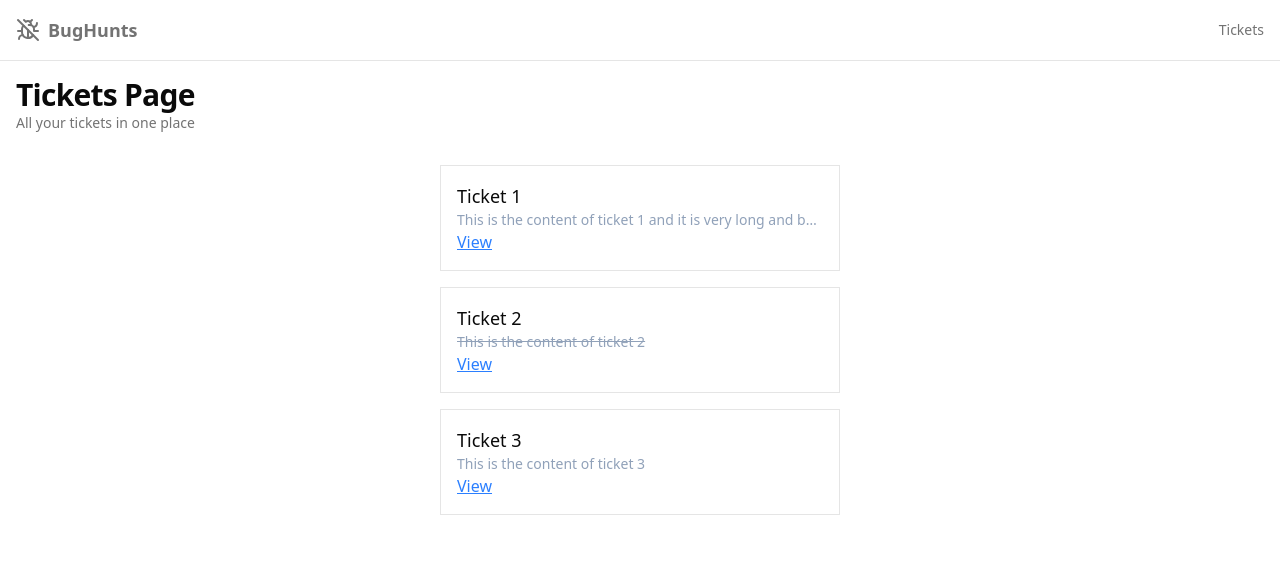
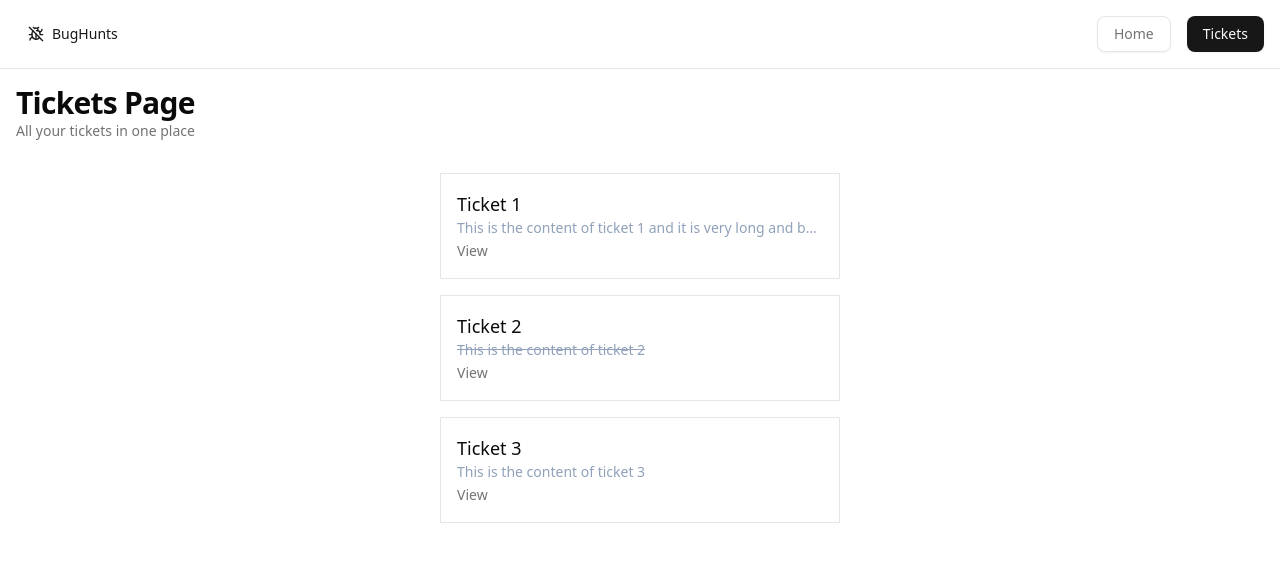
Before and after one commit to femmor/bug-hunt, a Next.js app: page /tickets in a window 1280 px wide. Shown: the top 562 px of the page. Built offline with nearby package versions, Linux system fonts and the light colour scheme.

Commit message:
chore: using shadcn button

```diff
--- a/package.json
+++ b/package.json
@@ -12,6 +12,7 @@
     "type": "tsc --noEmit"
   },
   "dependencies": {
+    "@radix-ui/react-slot": "^1.2.0",
     "class-variance-authority": "^0.7.1",
     "clsx": "^2.1.1",
     "lucide-react": "^0.503.0",
--- a/src/app/_navigation.tsx
+++ b/src/app/_navigation.tsx
@@ -1,23 +1,38 @@
 import { BugOff } from "lucide-react";
 import Link from "next/link";
+
+import { Button } from "@/components/ui/button";
 
 const Header = () => {
   return (
     <nav>
       <div className="flex align-items justify-between p-4 border-b">
-        <Link
-          href="/"
-          className="flex items-center gap-x-2 text-sm font-medium text-muted-foreground hover:text-primary"
+        <Button
+          asChild
+          variant="link"
+          className="flex items-center gap-x-2 text-sm font-medium"
         >
-          <BugOff />
-          <h1 className="text-lg font-semibold">BugHunts</h1>
-        </Link>
+          <Link href="/">
+            <BugOff />
+            BugHunts
+          </Link>
+        </Button>
         <div className="flex items-center gap-x-4">
+          <Link
+            href="/"
+            className="text-sm font-medium text-muted-foreground hover:text-primary hover:underline"
+          >
+            <Button className="cursor-pointer" variant="outline">
+              Home
+            </Button>
+          </Link>
           <Link
             href="/tickets"
             className="text-sm font-medium text-muted-foreground hover:text-primary hover:underline"
           >
-            Tickets
+            <Button className="cursor-pointer" variant="default">
+              Tickets
+            </Button>
           </Link>
         </div>
       </div>
--- a/src/app/tickets/[ticketId]/page.tsx
+++ b/src/app/tickets/[ticketId]/page.tsx
@@ -5,7 +5,7 @@ import { LuFileJson2 } from "react-icons/lu";
 
 interface TicketProps {
   params: {
-    ticketId: string;
+    ticketId: Promise<string>;
   };
 }
 
@@ -28,7 +28,7 @@ const TICKET_ICONS = {
 };
 
 const Ticket = async ({ params }: TicketProps) => {
-  const { ticketId } = params;
+  const ticketId = await params.ticketId;
   const ticket = initialTickets.find((ticket) => ticket.id === ticketId);
 
   if (!ticket) {
--- a/src/app/tickets/page.tsx
+++ b/src/app/tickets/page.tsx
@@ -26,7 +26,7 @@ const Tickets = () => {
             </p>
             <Link
               href={`${ticketsPath}/${ticket.id}`}
-              className="text-blue-500 underline"
+              className="text-sm font-medium text-muted-foreground hover:text-primary cursor-pointer hover:underline"
             >
               View
             </Link>
--- /dev/null
+++ b/src/components/ui/button.tsx
@@ -0,0 +1,59 @@
+import * as React from "react";
+import { Slot } from "@radix-ui/react-slot";
+import { cva, type VariantProps } from "class-variance-authority";
+
+import { cn } from "@/lib/utils";
+
+const buttonVariants = cva(
+  "inline-flex items-center justify-center gap-2 whitespace-nowrap rounded-md text-sm font-medium transition-all disabled:pointer-events-none disabled:opacity-50 [&_svg]:pointer-events-none [&_svg:not([class*='size-'])]:size-4 shrink-0 [&_svg]:shrink-0 outline-none focus-visible:border-ring focus-visible:ring-ring/50 focus-visible:ring-[3px] aria-invalid:ring-destructive/20 dark:aria-invalid:ring-destructive/40 aria-invalid:border-destructive",
+  {
+    variants: {
+      variant: {
+        default:
+          "bg-primary text-primary-foreground shadow-xs hover:bg-primary/90",
+        destructive:
+          "bg-destructive text-white shadow-xs hover:bg-destructive/90 focus-visible:ring-destructive/20 dark:focus-visible:ring-destructive/40 dark:bg-destructive/60",
+        outline:
+          "border bg-background shadow-xs hover:bg-accent hover:text-accent-foreground dark:bg-input/30 dark:border-input dark:hover:bg-input/50",
+        secondary:
+          "bg-secondary text-secondary-foreground shadow-xs hover:bg-secondary/80",
+        ghost:
+          "hover:bg-accent hover:text-accent-foreground dark:hover:bg-accent/50",
+        link: "text-primary underline-offset-4 hover:underline",
+      },
+      size: {
+        default: "h-9 px-4 py-2 has-[>svg]:px-3",
+        sm: "h-8 rounded-md gap-1.5 px-3 has-[>svg]:px-2.5",
+        lg: "h-10 rounded-md px-6 has-[>svg]:px-4",
+        icon: "size-9",
+      },
+    },
+    defaultVariants: {
+      variant: "default",
+      size: "default",
+    },
+  },
+);
+
+function Button({
+  className,
+  variant,
+  size,
+  asChild = false,
+  ...props
+}: React.ComponentProps<"button"> &
+  VariantProps<typeof buttonVariants> & {
+    asChild?: boolean;
+  }) {
+  const Comp = asChild ? Slot : "button";
+
+  return (
+    <Comp
+      data-slot="button"
+      className={cn(buttonVariants({ variant, size, className }))}
+      {...props}
+    />
+  );
+}
+
+export { Button, buttonVariants };
```
Also changed, not shown: 1 other file (tests, documents, lock files or other folders).
